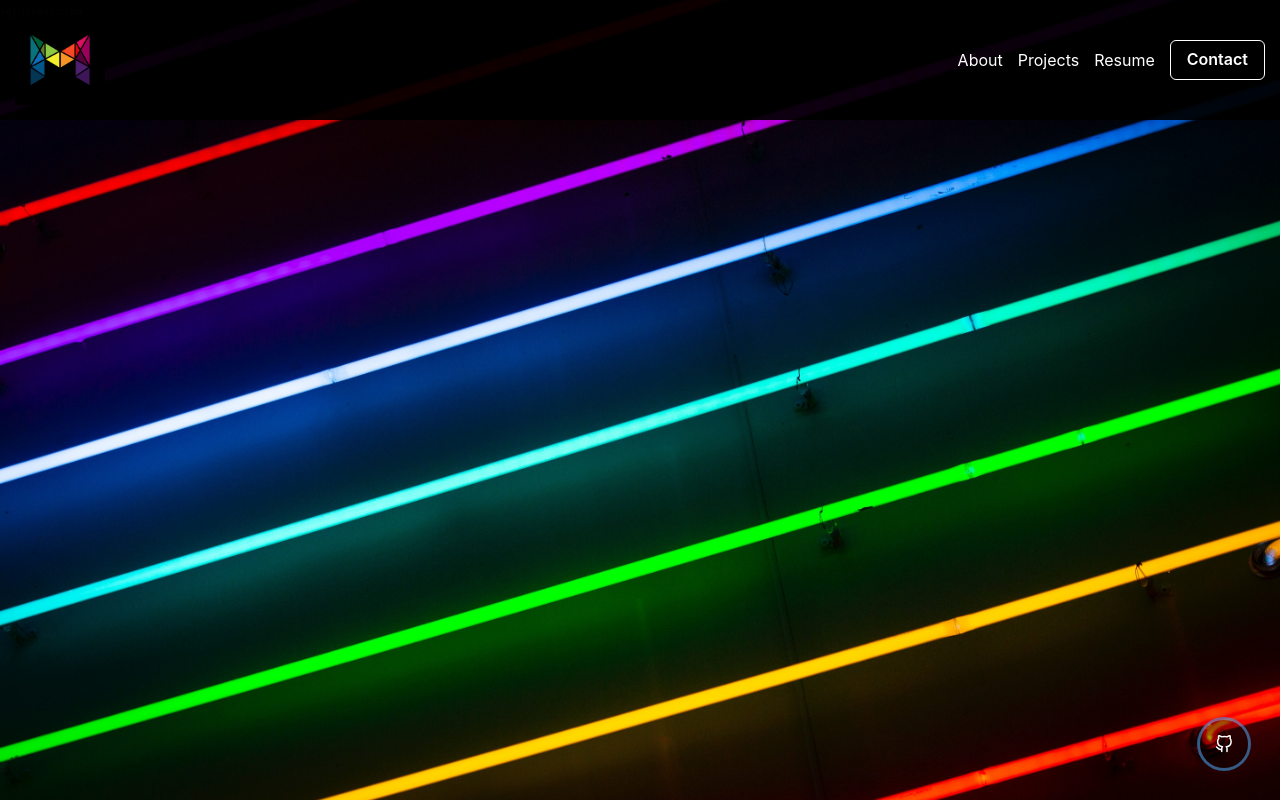
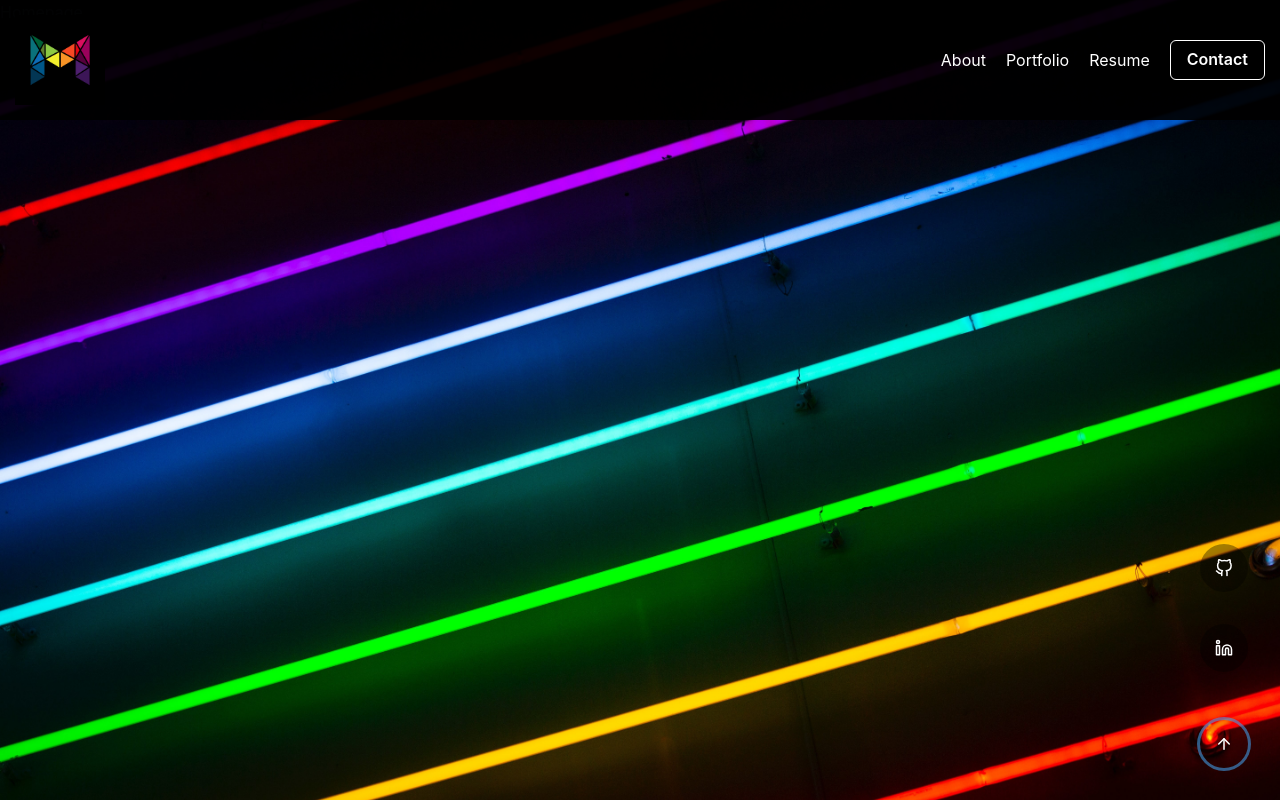
Before and after one commit to mimi5930/mike-miller-dev-port, a React (Create React App) app in the folder client/: page / in a window 1280 px wide. Both pictures are taken after a click on the button 1224 px from the left and 744 px from the top of the page. Built offline with nearby package versions, Linux system fonts and the light colour scheme.

Commit message:
added social links

```diff
--- a/client/src/App.js
+++ b/client/src/App.js
@@ -4,15 +4,23 @@ import Homepage from './components/Homepage';
 import './App.css';
 import Socials from './components/Socials';
 import Header from './components/Header';
+import { Box } from '@chakra-ui/react';
 
 function App() {
   return (
     <Router>
-      <Header />
-      <Routes>
-        <Route path="/" element={<Homepage />} />
-      </Routes>
-      <Socials />
+      <Box
+        bgImage={require('./img/home-background.jpg')}
+        bgSize="cover"
+        height="100vh"
+        bgColor="black"
+      >
+        <Header />
+        <Routes>
+          <Route path="/" element={<Homepage />} />
+        </Routes>
+        <Socials />
+      </Box>
     </Router>
   );
 }
--- a/client/src/components/Header/index.js
+++ b/client/src/components/Header/index.js
@@ -13,18 +13,18 @@ const Header = props => {
         p="15"
         backgroundColor="blackAlpha.900"
         color="white"
-        onClick={() => navigate('/')}
       >
         <Image
           cursor="pointer"
           boxSize="90px"
           src={require('../../img/mike-logo.png')}
           alt="Website logo"
+          onClick={() => navigate('/')}
         />
         <Flex justifyContent="space-evenly" alignItems="center">
-          <Link mr="15">About</Link>
-          <Link mr="15">Projects</Link>
-          <Link mr="15">Resume</Link>
+          <Link mr="5">About</Link>
+          <Link mr="5">Portfolio</Link>
+          <Link mr="5">Resume</Link>
           <Button variant="outline" colorScheme="white">
             Contact
           </Button>
--- a/client/src/components/Homepage/index.js
+++ b/client/src/components/Homepage/index.js
@@ -1,17 +1,8 @@
-import { Box, Text } from '@chakra-ui/react';
+import { Text } from '@chakra-ui/react';
 import React from 'react';
 
-const Header = props => {
-  return (
-    <Box
-      bgImage={require('../../img/home-background.jpg')}
-      bgSize="cover"
-      height="100vh"
-      bgColor="black"
-    >
-      <Text>Homepage</Text>
-    </Box>
-  );
+const Homepage = props => {
+  return <Text>Homepage</Text>;
 };
 
-export default Header;
+export default Homepage;
--- a/client/src/components/Socials/index.js
+++ b/client/src/components/Socials/index.js
@@ -1,12 +1,14 @@
 import React, { useEffect, useState } from 'react';
-import { IconButton, Button, Flex, Heading, Text } from '@chakra-ui/react';
-import { Link } from 'react-router-dom';
-import { FiGithub, FiLinkedin } from 'react-icons/fi';
+import { IconButton, Flex, Link, LinkOverlay } from '@chakra-ui/react';
+import { FiGithub, FiLinkedin, FiArrowUp } from 'react-icons/fi';
 
 const Socials = props => {
+  // array of icons
+  const icons = [<FiGithub />, <FiLinkedin />];
+
+  // Hooks
   const [currentIcon, setIcon] = useState(0);
-
-  const icons = [<FiGithub />, <FiLinkedin />];
+  const [clickedStatus, setClickedStatus] = useState(false);
 
   useEffect(() => {
     let count = 0;
@@ -22,13 +24,46 @@ const Socials = props => {
 
   return (
     <footer style={{ position: 'fixed', bottom: '0', right: '0' }}>
-      <IconButton
-        borderRadius="50%"
-        m="8"
-        colorScheme="blackAlpha"
-        size="lg"
-        icon={icons[currentIcon]}
-      ></IconButton>
+      <Flex flexDir="column">
+        {clickedStatus && (
+          <Flex flexDir="column" alignItems="center">
+            <Link href="https://github.com/mimi5930" isExternal>
+              <IconButton
+                m="4"
+                aria-label="Git Hub"
+                isRound
+                colorScheme="blackAlpha"
+                icon={icons[0]}
+                size="lg"
+                _hover={{ bgColor: 'whiteAlpha.200' }}
+              />
+            </Link>
+            <Link
+              href="https://www.linkedin.com/in/michael-miller-4b72331a2/"
+              isExternal
+            >
+              <IconButton
+                m="4"
+                aria-label="Linked In"
+                isRound
+                colorScheme="blackAlpha"
+                icon={icons[1]}
+                size="lg"
+                _hover={{ bgColor: 'whiteAlpha.200' }}
+              />
+            </Link>
+          </Flex>
+        )}
+        <IconButton
+          isRound
+          m="8"
+          colorScheme="blackAlpha.800"
+          size="lg"
+          onClick={() => setClickedStatus(!clickedStatus)}
+          icon={!clickedStatus ? icons[currentIcon] : <FiArrowUp />}
+          _hover={{ bgColor: 'whiteAlpha.200' }}
+        ></IconButton>
+      </Flex>
     </footer>
   );
 };
--- a/client/src/index.css
+++ b/client/src/index.css
@@ -5,6 +5,10 @@ body {
     sans-serif;
   -webkit-font-smoothing: antialiased;
   -moz-osx-font-smoothing: grayscale;
+  background-image: './img/home-background.jpg';
+  background-size: cover;
+  height: 100vh;
+  background-color: black;
 }
 
 code {
```
